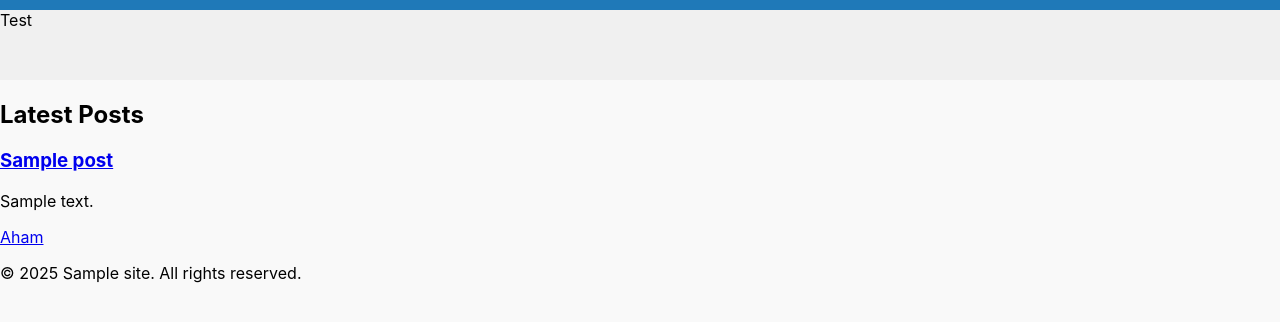
After one commit to AhamRomania/aham, a WordPress theme: template wp/theme/aham/index.php in a window 1280 px wide. The commit adds this page. Shown: the top 322 px of the page. Run offline with PHP 8.4 and a stand-in for WordPress, Linux system fonts and the light colour scheme; the site name, menu and one post (Sample post) are stand-ins, and other content is empty; some web fonts are replaced.

Commit message:
wp: theme

```diff
--- /dev/null
+++ b/wp/theme/aham/footer.php
@@ -0,0 +1,8 @@
+<footer>
+    <a href="https://aham.ro">Aham</a>
+    <p>&copy; <?php echo date('Y'); ?> <?php bloginfo('name'); ?>. All rights reserved.</p>
+    <?php wp_footer(); ?> <!-- Required for scripts -->
+</footer>
+
+</body>
+</html>
--- a/wp/theme/aham/functions.php
+++ b/wp/theme/aham/functions.php
@@ -1 +1,7 @@
 <?php
+
+function mytheme_enqueue_styles() {
+    wp_enqueue_style('mytheme-style', get_stylesheet_uri());
+}
+
+add_action('wp_enqueue_scripts', 'mytheme_enqueue_styles');
--- /dev/null
+++ b/wp/theme/aham/header.php
@@ -0,0 +1,15 @@
+<!DOCTYPE html>
+<html>
+<head>
+    <meta charset="UTF-8">
+    <title>Blog - Aham</title>
+    <link rel="preconnect" href="https://rsms.me/">
+    <link rel="stylesheet" href="https://rsms.me/inter/inter.css">
+    <?php wp_head(); ?>
+</head>
+
+<body>
+
+<header>
+    Test
+</header>
--- /dev/null
+++ b/wp/theme/aham/index.php
@@ -0,0 +1,15 @@
+<?php get_header(); ?> <!-- Include header -->
+
+<main>
+    <h2>Latest Posts</h2>
+    <?php if (have_posts()) : while (have_posts()) : the_post(); ?>
+        <article>
+            <h3><a href="<?php the_permalink(); ?>"><?php the_title(); ?></a></h3>
+            <p><?php the_excerpt(); ?></p>
+        </article>
+    <?php endwhile; else : ?>
+        <p>No posts found.</p>
+    <?php endif; ?>
+</main>
+
+<?php get_footer(); ?> <!-- Include footer -->
--- a/wp/theme/aham/style.css
+++ b/wp/theme/aham/style.css
@@ -8,10 +8,23 @@ License: GNU General Public License v3 or later
 License URI: http://www.gnu.org/licenses/gpl-3.0.html
 */
 
+:root {
+    --main-color: #1F79B8;
+    font-family: 'Inter', sans-serif;
+}
+
 * {
     box-sizing: border-box;
 }
+
 body {
     background-color: #f9f9f9;
-    font-family: Helvetica;
+    margin: 0;
+    padding: 0;
 }
+
+body header {
+    border-top: 10px solid var(--main-color);
+    background: #F0F0F0;
+    height: 80px;
+}
--- a/wp/theme/aham/templates/index.html
+++ /dev/null
@@ -1 +0,0 @@
-Hello World!
```
